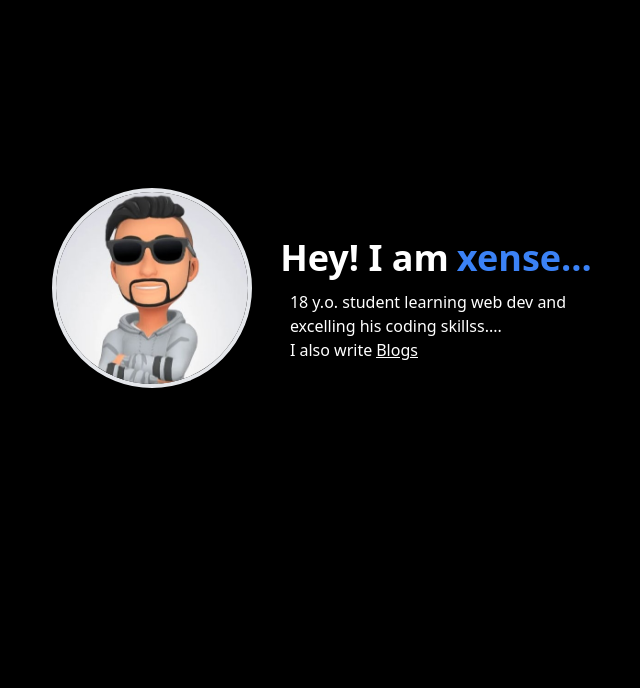
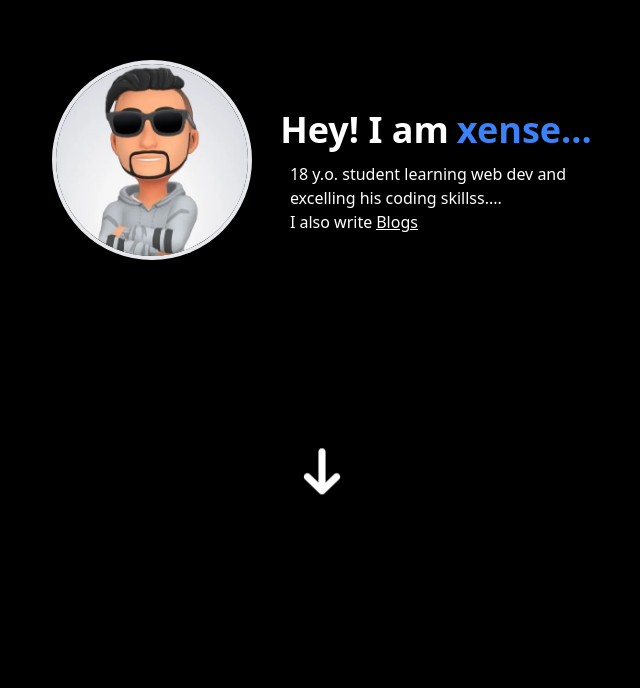
Before and after one commit to jabedzaman/bug, a Next.js app: page / in a window 1280 px wide. Shown: the part 112-800 px from the top of the page, without its empty margins (318-958 px from the left). Built offline with nearby package versions, Linux system fonts and the light colour scheme.

Commit message:
add: go down button

```diff
--- a/components/containers/Hero.tsx
+++ b/components/containers/Hero.tsx
@@ -4,7 +4,8 @@ import Link from 'next/link'
 
 function Hero() {
   return (
-    <div className='flex min-h-screen lg:flex-row flex-col items-center justify-center  lg:mx-20 space-y-6 space-x-3'>
+    <div className='flex flex-col items-center justify-center min-h-screen'>
+    <div className='flex lg:flex-row flex-col items-center justify-center  lg:mx-20 space-y-6 space-x-3'>
         <div>
             <img src="/assets/images/xense.jpg" alt="xense"  width='200' className='rounded-full space-y-2 border-spacing-4 border-gray-200 border-4'/>
         </div>
@@ -25,6 +26,12 @@ function Hero() {
           </div>
         </div>
     </div>
+    <div className='mt-48'>
+      <Link href='#skills'>
+      <img src="/assets/images/down.png" alt="down" className='transition-transform duration-150 ease-out animate-bounce cursor-pointer'/>
+      </Link>
+    </div>
+    </div>
   )
 }
 
--- a/pages/index.tsx
+++ b/pages/index.tsx
@@ -16,7 +16,9 @@ const Home: NextPage = () => {
       </Head>
 
       <Hero/>
+      <div id='skills' className='pt-20'>
       <Skills/>
+      </div>
       <Contact/>
       {/* <Header/> */}
       <Footer/>
```
Also changed, not shown: public/assets/images/down.png (added).
